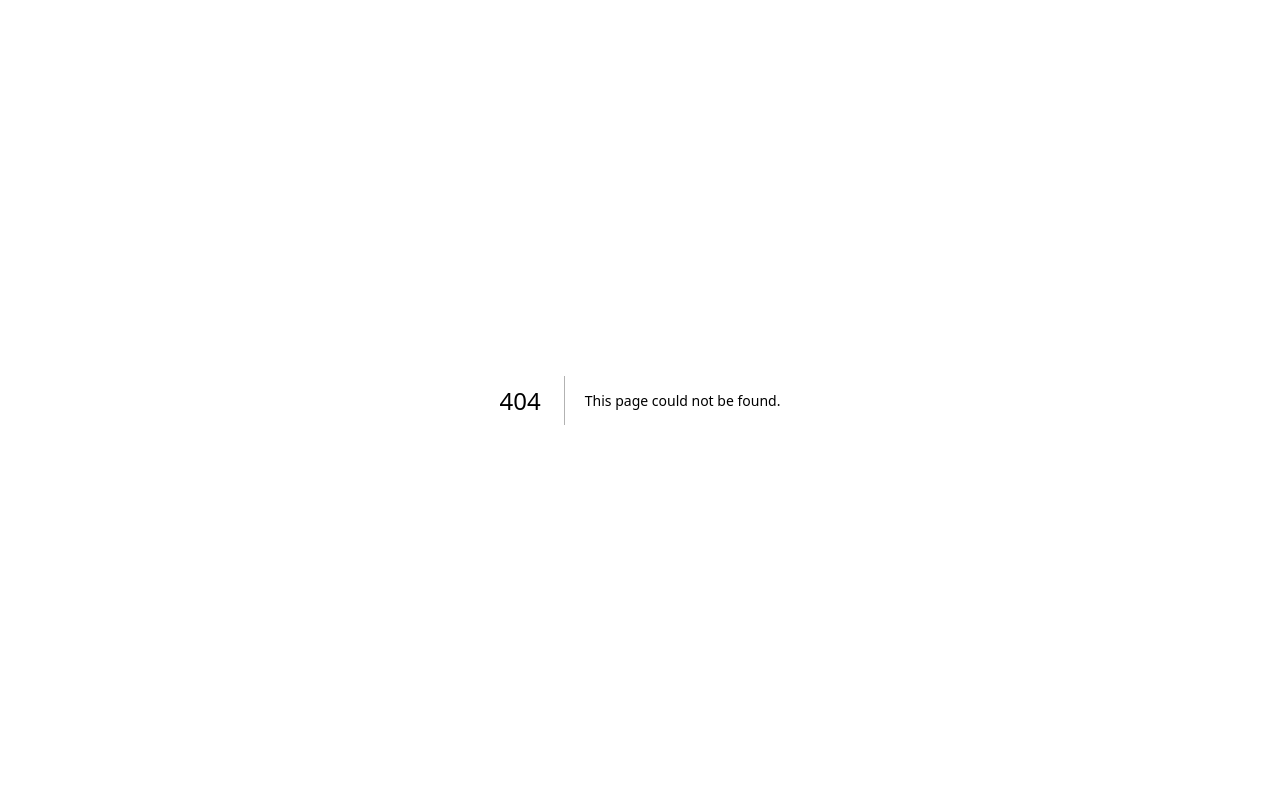
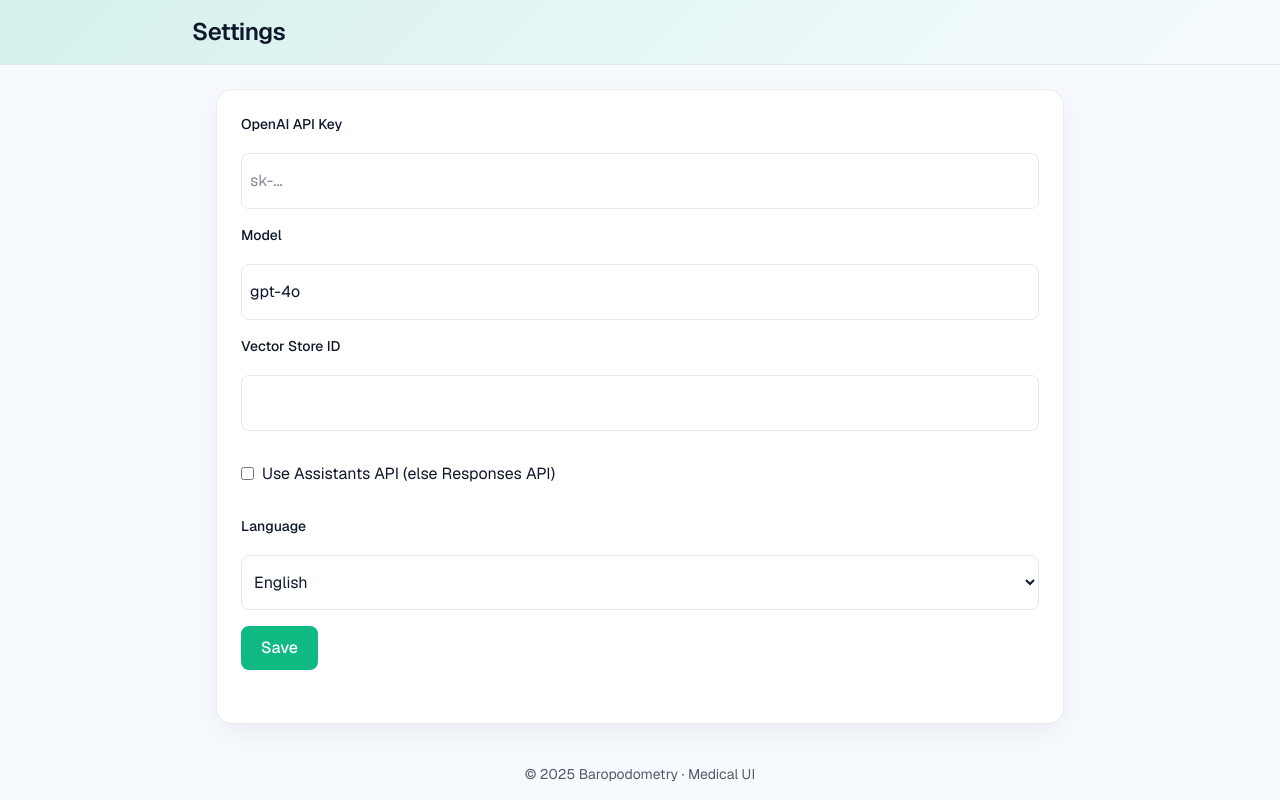
Before and after one commit to mcftira/baropodometry-web, a Next.js app: page /settings in a window 1280 px wide. Before the commit this address had no page. Built offline with nearby package versions, Linux system fonts and the light colour scheme.

Commit message:
feat(settings): add Settings page with API key/model/RAG options; add navbar link

```diff
--- a/src/app/page.tsx
+++ b/src/app/page.tsx
@@ -40,7 +40,10 @@ export default function Home() {
       <header className="px-6 py-4 brand-gradient border-b border-[color:var(--muted)]">
         <div className="max-w-6xl mx-auto flex items-center justify-between">
           <h1 className="text-2xl font-semibold tracking-tight">Baropodometry Analyzer Web</h1>
-          <div className="text-sm opacity-80">Modern Medical UI · 2025</div>
+          <div className="text-sm opacity-80 flex items-center gap-3">
+            <a href="/settings" className="underline underline-offset-4">Settings</a>
+            <span>Modern Medical UI · 2025</span>
+          </div>
         </div>
       </header>
 
--- /dev/null
+++ b/src/app/settings/page.tsx
@@ -0,0 +1,92 @@
+"use client";
+import { useEffect, useState } from "react";
+import { loadSettings, saveSettings } from "@/src/lib/settings";
+import type { AppSettings } from "@/src/lib/types";
+
+export default function SettingsPage() {
+  const [settings, setSettings] = useState<AppSettings>({ language: "English" });
+  const [saved, setSaved] = useState(false);
+
+  useEffect(() => {
+    setSettings((s) => ({ ...s, ...loadSettings() }));
+  }, []);
+
+  function update<K extends keyof AppSettings>(k: K, v: AppSettings[K]) {
+    setSettings((s) => ({ ...s, [k]: v }));
+  }
+
+  function onSave() {
+    saveSettings(settings);
+    setSaved(true);
+    setTimeout(() => setSaved(false), 1500);
+  }
+
+  return (
+    <div className="app-shell font-sans">
+      <header className="px-6 py-4 brand-gradient border-b border-[color:var(--muted)]">
+        <div className="max-w-4xl mx-auto flex items-center justify-between">
+          <h1 className="text-2xl font-semibold tracking-tight">Settings</h1>
+          {saved && <span className="text-sm text-emerald-700">Saved</span>}
+        </div>
+      </header>
+
+      <main className="max-w-4xl mx-auto w-full p-6 grid gap-6">
+        <section className="glass-card p-6 grid gap-4">
+          <div className="grid gap-1">
+            <label className="text-sm font-medium">OpenAI API Key</label>
+            <input
+              type="password"
+              value={settings.apiKey || ""}
+              onChange={(e) => update("apiKey", e.target.value)}
+              placeholder="sk-..."
+              className="rounded-lg border border-[color:var(--muted)] p-2"
+            />
+          </div>
+          <div className="grid gap-1">
+            <label className="text-sm font-medium">Model</label>
+            <input
+              type="text"
+              value={settings.model || "gpt-4o"}
+              onChange={(e) => update("model", e.target.value)}
+              className="rounded-lg border border-[color:var(--muted)] p-2"
+            />
+          </div>
+          <div className="grid gap-1">
+            <label className="text-sm font-medium">Vector Store ID</label>
+            <input
+              type="text"
+              value={settings.vectorStoreId || ""}
+              onChange={(e) => update("vectorStoreId", e.target.value)}
+              className="rounded-lg border border-[color:var(--muted)] p-2"
+            />
+          </div>
+          <div className="flex items-center gap-2">
+            <input
+              id="useAssistants"
+              type="checkbox"
+              checked={!!settings.useAssistants}
+              onChange={(e) => update("useAssistants", e.target.checked)}
+            />
+            <label htmlFor="useAssistants">Use Assistants API (else Responses API)</label>
+          </div>
+          <div className="grid gap-1">
+            <label className="text-sm font-medium">Language</label>
+            <select
+              value={settings.language || "English"}
+              onChange={(e) => update("language", e.target.value as AppSettings["language"])}
+              className="rounded-lg border border-[color:var(--muted)] p-2"
+            >
+              <option>English</option>
+              <option>Hungarian</option>
+            </select>
+          </div>
+          <div>
+            <button className="btn-primary" onClick={onSave}>Save</button>
+          </div>
+        </section>
+      </main>
+
+      <footer className="px-6 py-4 text-sm opacity-70 text-center">© 2025 Baropodometry · Medical UI</footer>
+    </div>
+  );
+}
--- /dev/null
+++ b/src/lib/settings.ts
@@ -0,0 +1,18 @@
+import type { AppSettings } from "./types";
+
+const KEY = "baropodo_settings_v1";
+
+export function loadSettings(): AppSettings {
+  if (typeof window === "undefined") return {};
+  try {
+    const raw = localStorage.getItem(KEY);
+    return raw ? (JSON.parse(raw) as AppSettings) : {};
+  } catch {
+    return {};
+  }
+}
+
+export function saveSettings(s: AppSettings) {
+  if (typeof window === "undefined") return;
+  localStorage.setItem(KEY, JSON.stringify(s));
+}
--- /dev/null
+++ b/src/lib/types.ts
@@ -0,0 +1,7 @@
+export type AppSettings = {
+  apiKey?: string;
+  model?: string; // e.g., gpt-4o, gpt-4o-mini
+  vectorStoreId?: string;
+  useAssistants?: boolean;
+  language?: "English" | "Hungarian";
+};
```
